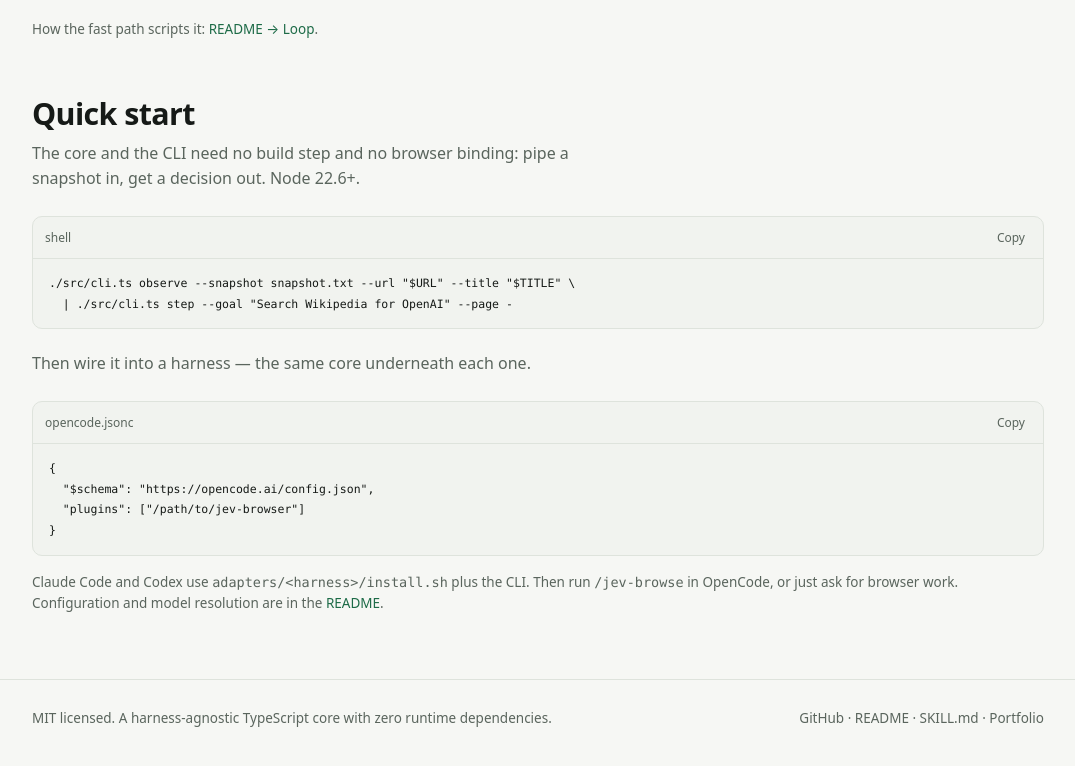
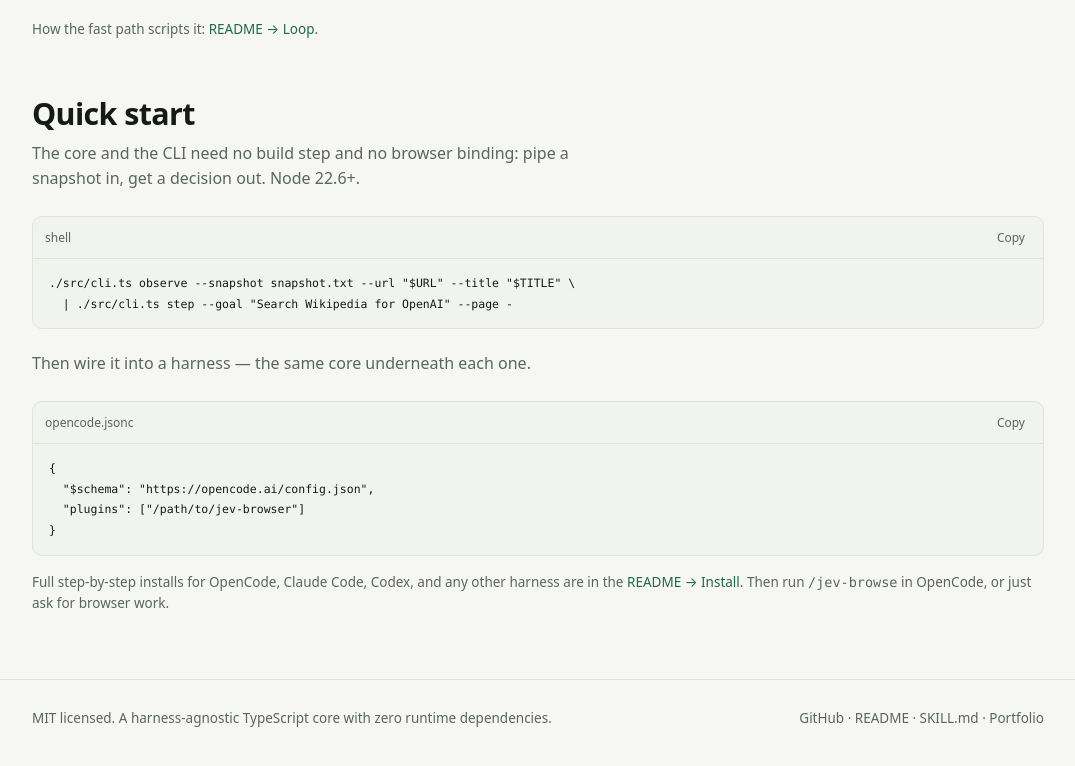
Before and after one commit to xpressabhi/jev-browser, a website: page docs/index.html in a window 1280 px wide. Shown: the part 1186-1952 px from the top of the page, without its empty margins (102-1177 px from the left). Drawn offline with Linux system fonts and the light colour scheme.

Commit message:
docs: step-by-step installs for every harness

```diff
--- a/docs/index.html
+++ b/docs/index.html
@@ -234,7 +234,7 @@
   "plugins": ["/path/to/jev-browser"]
 }</code></pre>
     </div>
-    <p class="more">Claude Code and Codex use <span class="mono">adapters/&lt;harness&gt;/install.sh</span> plus the CLI. Then run <span class="mono">/jev-browse</span> in OpenCode, or just ask for browser work. Configuration and model resolution are in the <a href="https://github.com/xpressabhi/jev-browser/blob/main/README.md#text-model-resolution">README</a>.</p>
+    <p class="more">Full step-by-step installs for OpenCode, Claude Code, Codex, and any other harness are in the <a href="https://github.com/xpressabhi/jev-browser/blob/main/README.md#install">README → Install</a>. Then run <span class="mono">/jev-browse</span> in OpenCode, or just ask for browser work.</p>
   </section>
 
 </main>
```
Also changed, not shown: README.md.
